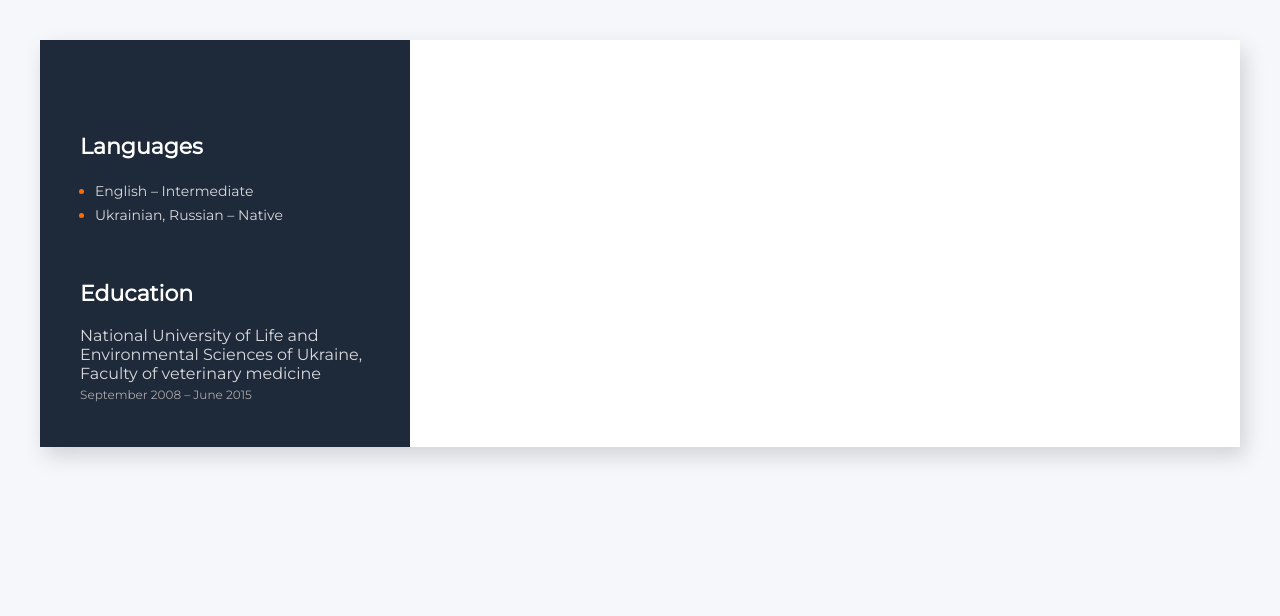
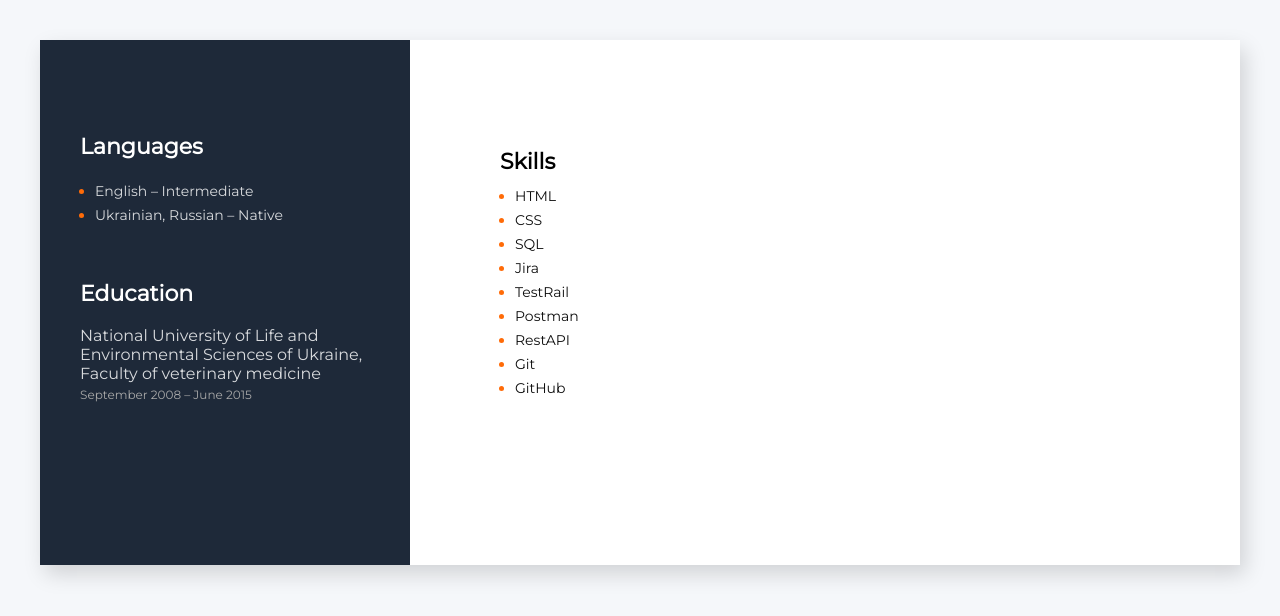
Before and after one commit to Olya-Gyzha/my-homepage, a plain HTML site: page index.html in a window 1280 px wide. Drawn offline with Linux system fonts and the light colour scheme.

Commit message:
Add skills block

```diff
--- a/index.html
+++ b/index.html
@@ -56,10 +56,38 @@
 
 
       <!-- skills container -->
-
-
-
-
+      <div class="skills-container">
+        <h3 class="about-me-title">Skills</h3>
+        <ul>
+          <li class="skills-item">
+            <span class="skills-text">HTML</span>
+          </li>
+          <li class="skills-item">
+            <span class="skills-text">CSS</span>
+          </li>
+          <li class="skills-item">
+            <span class="skills-text">SQL</span>
+          </li>
+          <li class="skills-item">
+            <span class="skills-text">Jira</span>
+          </li>
+          <li class="skills-item">
+            <span class="skills-text">TestRail</span>
+          </li>
+          <li class="skills-item">
+            <span class="skills-text">Postman</span>
+          </li>
+          <li class="skills-item">
+            <span class="skills-text">RestAPI</span>
+          </li>
+          <li class="skills-item">
+            <span class="skills-text">Git</span>
+          </li>
+          <li class="skills-item">
+            <span class="skills-text">GitHub</span>
+          </li>
+        </ul>
+      </div>
       <!-- courses container -->
 
 
```
